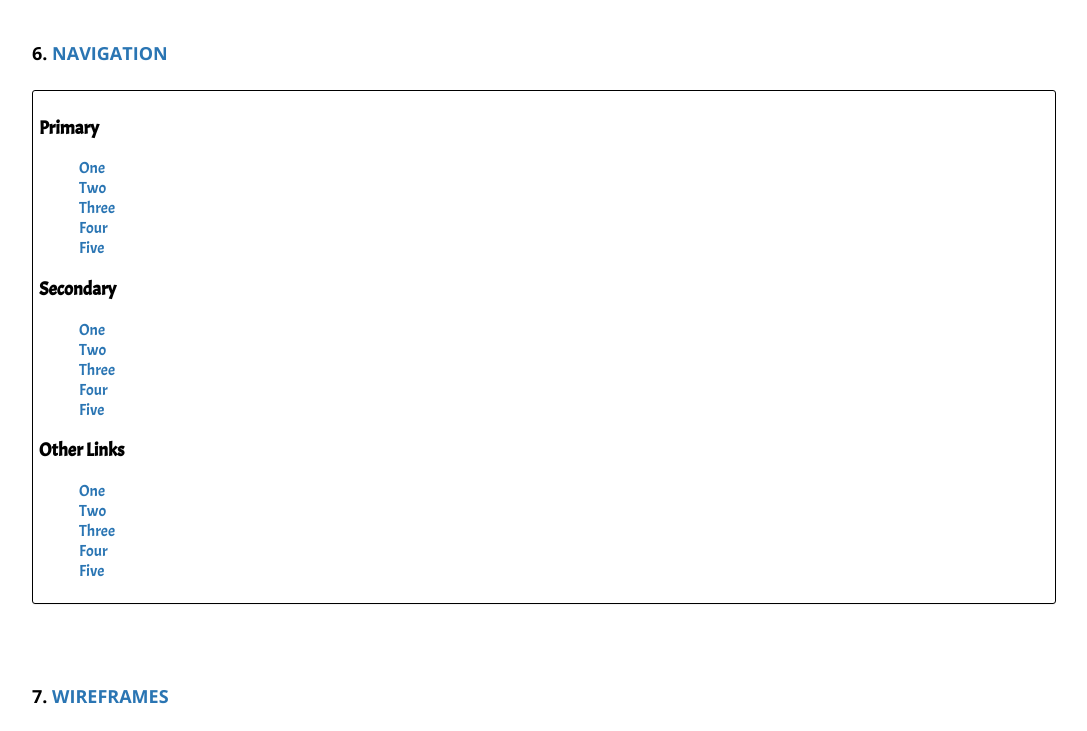
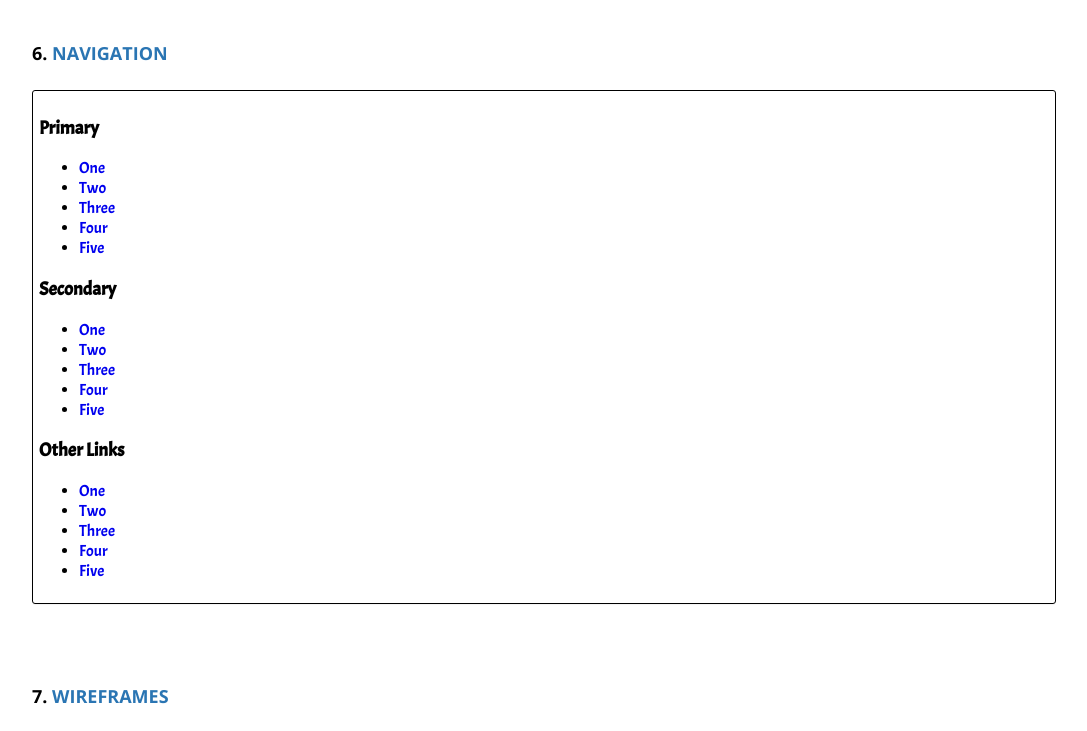
Before and after one commit to victorb1962/WDD331_ZenGarden, a website built with Parcel: page src/index.html in a window 1280 px wide. Shown: the part 2000-2731 px from the top of the page, without its empty margins (96-1183 px from the left). Built offline with nearby package versions, Linux system fonts and the light colour scheme; a web font is replaced by a local one.

Commit message:
reversed changes to main

```diff
--- a/src/scss/partials/_navigation.scss
+++ b/src/scss/partials/_navigation.scss
@@ -68,50 +68,3 @@ header {
         }
     }
 }
-
-ul {
-    li {
-        text-decoration: none;
-        list-style: none;
-    }
-}
-
-.cd-primary-nav {
-    ul {
-        li a,
-        &:visited,
-        &:active {
-            color: $color-3;
-        }
-        li a:hover {
-            background-color: #6fce72;
-            color: $color-4;
-        }
-    }
-}
-
-.cd-secondary-nav {
-    ul {
-        li a,
-        &:visited,
-        &:active {
-            color: #808080;
-        }
-        li a:hover {
-            background-color: $color-2;
-            color: $color-5;
-        }
-    }
-}
-
-:not(.cd-primary-nav, .cd-secondary-nav) ul {
-    li a,
-    &:visited,
-    &:active {
-        color: $color-2;
-    }
-    li a:hover {
-        background-color: $color-1;
-        color: $color-5;
-    }
-}
```
